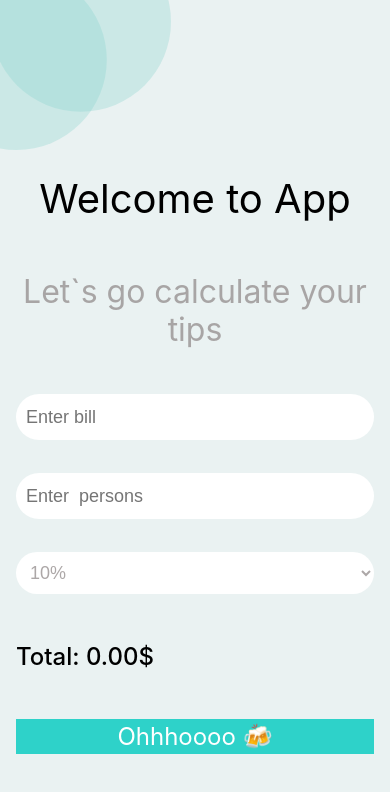
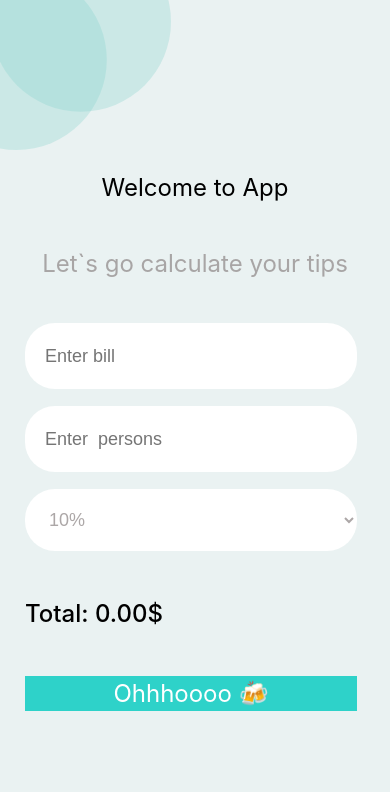
Before and after one commit to Zlata-Saburova/react-tips-calculator, a React (Create React App) app: page / in a window 390 px wide. Shown: the top 792 px of the page. Built offline with nearby package versions, Linux system fonts and the light colour scheme.

Commit message:
feat: add media point for tablets

```diff
--- a/src/components/Button/styles.ts
+++ b/src/components/Button/styles.ts
@@ -20,4 +20,8 @@ export const StyledButton = styled.button`
   &:active {
     background-color: #2ed2c9;
   }
+
+  @media (max-width: 1024px) {
+    max-width: 332px;
+  }
 `;
--- a/src/components/CustomSelect/styles.ts
+++ b/src/components/CustomSelect/styles.ts
@@ -5,11 +5,15 @@ export const Select = styled.select`
   max-width: 456px;
   width: 100%;
 
-  padding: 10px 10px;
+  padding: 20px 20px;
 
   background: #ffffff;
   font-weight: 400;
   font-size: 18px;
   line-height: 26px;
   color: rgba(117, 108, 108, 0.6);
+
+  @media (max-width: 1024px) {
+    max-width: 332px;
+  }
 `;
--- a/src/components/Form/styles.ts
+++ b/src/components/Form/styles.ts
@@ -14,6 +14,10 @@ export const StyledForm = styled.form`
   max-width: 460px;
   padding-top: 170px;
   width: 100%;
+
+  @media (max-width: 1024px) {
+    max-width: 340px;
+  }
 `;
 
 export const Title = styled.h1`
@@ -21,6 +25,11 @@ export const Title = styled.h1`
   font-size: 40px;
   line-height: 58px;
   text-align: center;
+
+  @media (max-width: 1024px) {
+    font-size: 24px;
+    line-height: 35px;
+  }
 `;
 
 export const Text = styled.p`
@@ -30,6 +39,11 @@ export const Text = styled.p`
   text-align: center;
 
   color: rgba(117, 108, 108, 0.57);
+
+  @media (max-width: 1024px) {
+    font-size: 24px;
+    line-height: 28px;
+  }
 `;
 
 export const InputItems = styled.div`
@@ -39,6 +53,11 @@ export const InputItems = styled.div`
   margin: 0 auto;
   max-width: 460px;
   width: 100%;
+
+  @media (max-width: 1024px) {
+    gap: 17px;
+    max-width: 340px;
+  }
 `;
 
 export const Total = styled.p`
--- a/src/components/Input/styles.ts
+++ b/src/components/Input/styles.ts
@@ -4,7 +4,7 @@ export const StyledInput = styled.input`
   max-width: 456px;
   width: 100%;
 
-  padding: 10px 10px;
+  padding: 20px 20px;
 
   background: #ffffff;
   border-radius: 30px;
@@ -13,4 +13,8 @@ export const StyledInput = styled.input`
   font-size: 18px;
   line-height: 26px;
   color: rgba(117, 108, 108, 0.6);
+
+  @media (max-width: 1024px) {
+    max-width: 332px;
+  }
 `;
```
